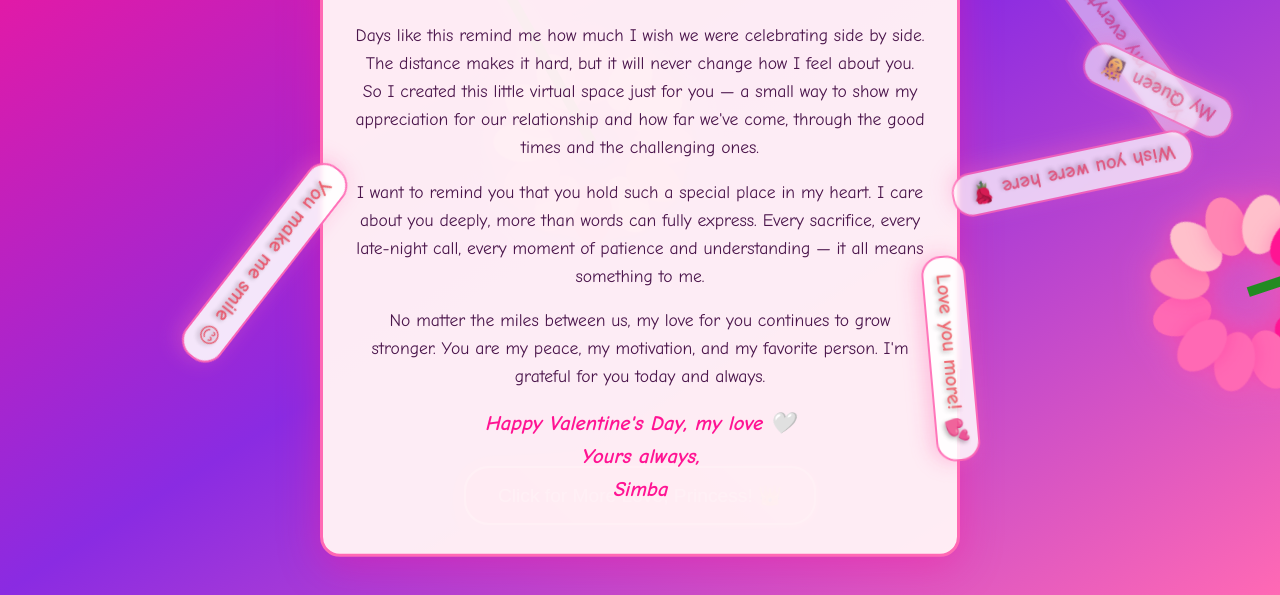
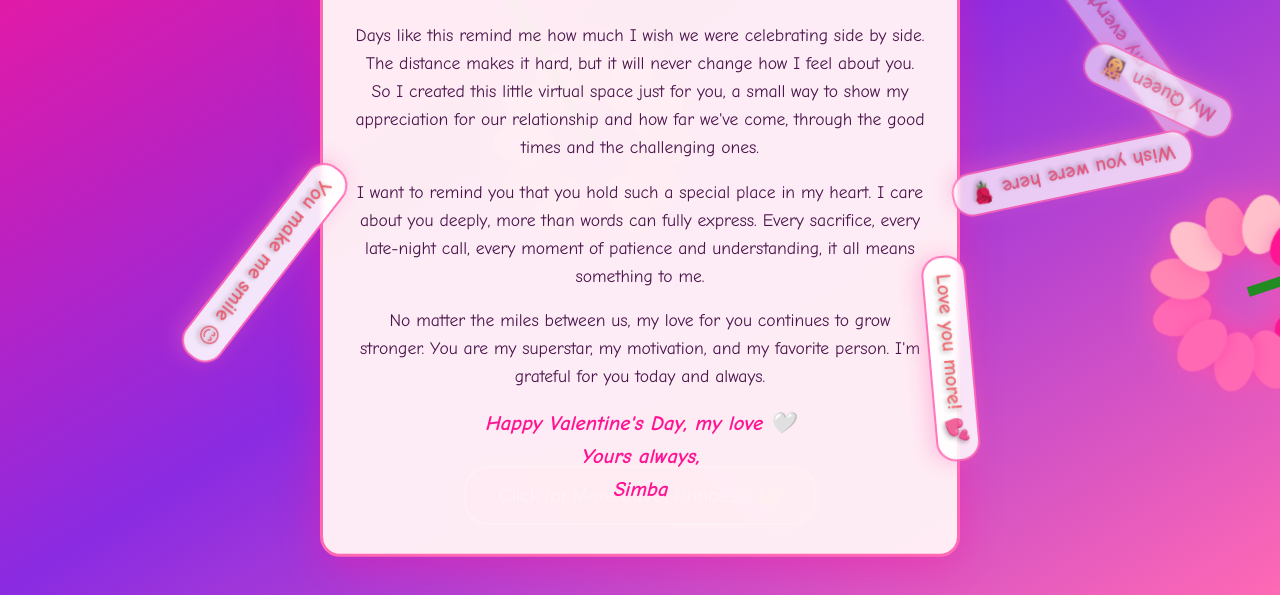
Before and after one commit to CyberSimbax/valentine-for-everyone, a plain HTML site: page index.html in a window 1280 px wide. Both pictures are taken after a click on the button "Click for More Love, Princess! 👑". Shown: the part 205-800 px from the top of the page. Drawn offline with Linux system fonts and the light colour scheme.

Commit message:
Personalized message for my Princess Galo 💕

```diff
--- a/index.html
+++ b/index.html
@@ -15,11 +15,11 @@
         <div class="message hidden" id="message">
             <h2>To my forever Valentine, my Princess Galo ❤️</h2>
 
-            <p>Days like this remind me how much I wish we were celebrating side by side. The distance makes it hard, but it will never change how I feel about you. So I created this little virtual space just for you — a small way to show my appreciation for our relationship and how far we've come, through the good times and the challenging ones.</p>
+            <p>Days like this remind me how much I wish we were celebrating side by side. The distance makes it hard, but it will never change how I feel about you. So I created this little virtual space just for you, a small way to show my appreciation for our relationship and how far we've come, through the good times and the challenging ones.</p>
 
-            <p>I want to remind you that you hold such a special place in my heart. I care about you deeply, more than words can fully express. Every sacrifice, every late-night call, every moment of patience and understanding — it all means something to me.</p>
+            <p>I want to remind you that you hold such a special place in my heart. I care about you deeply, more than words can fully express. Every sacrifice, every late-night call, every moment of patience and understanding, it all means something to me.</p>
 
-            <p>No matter the miles between us, my love for you continues to grow stronger. You are my peace, my motivation, and my favorite person. I'm grateful for you today and always.</p>
+            <p>No matter the miles between us, my love for you continues to grow stronger. You are my superstar, my motivation, and my favorite person. I'm grateful for you today and always.</p>
 
             <p class="signature">Happy Valentine's Day, my love 🤍<br>
             Yours always,<br>
```
